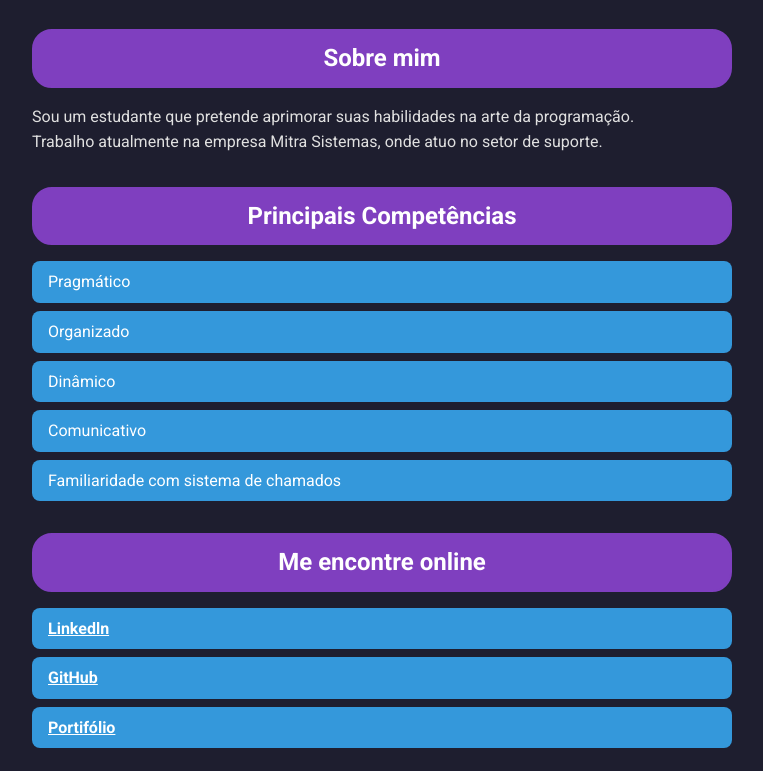
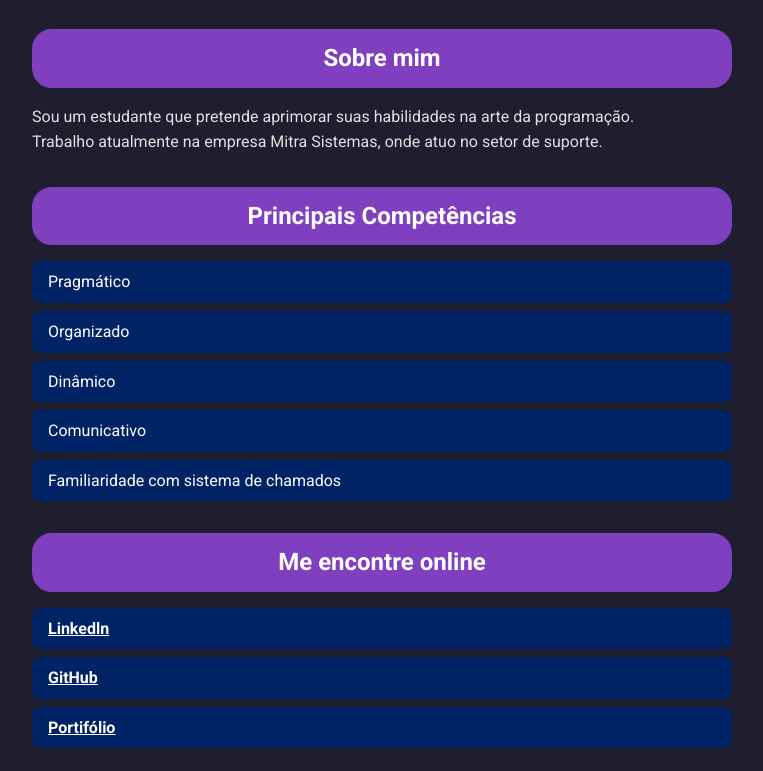
Before and after one commit to AlonsoGeovane/portfolio, a plain HTML site: page index.html in a window 1280 px wide. Shown: the part 239-1010 px from the top of the page, without its empty margins (258-1021 px from the left). Drawn offline with Linux system fonts and the light colour scheme.

Commit message:
algumas cores mudadas

```diff
--- a/style.css
+++ b/style.css
@@ -1,7 +1,7 @@
 :root {
   --primaria: #7F3FBF;
-  --secundaria: #2ECC71;
-  --borda: #3498DB;
+  --secundaria: #0b9b47;
+  --borda: #002366;
   --fundo: #1E1E2F;
   --texto: #E0E0E0;
   --branco: #FFFFFF;
```
